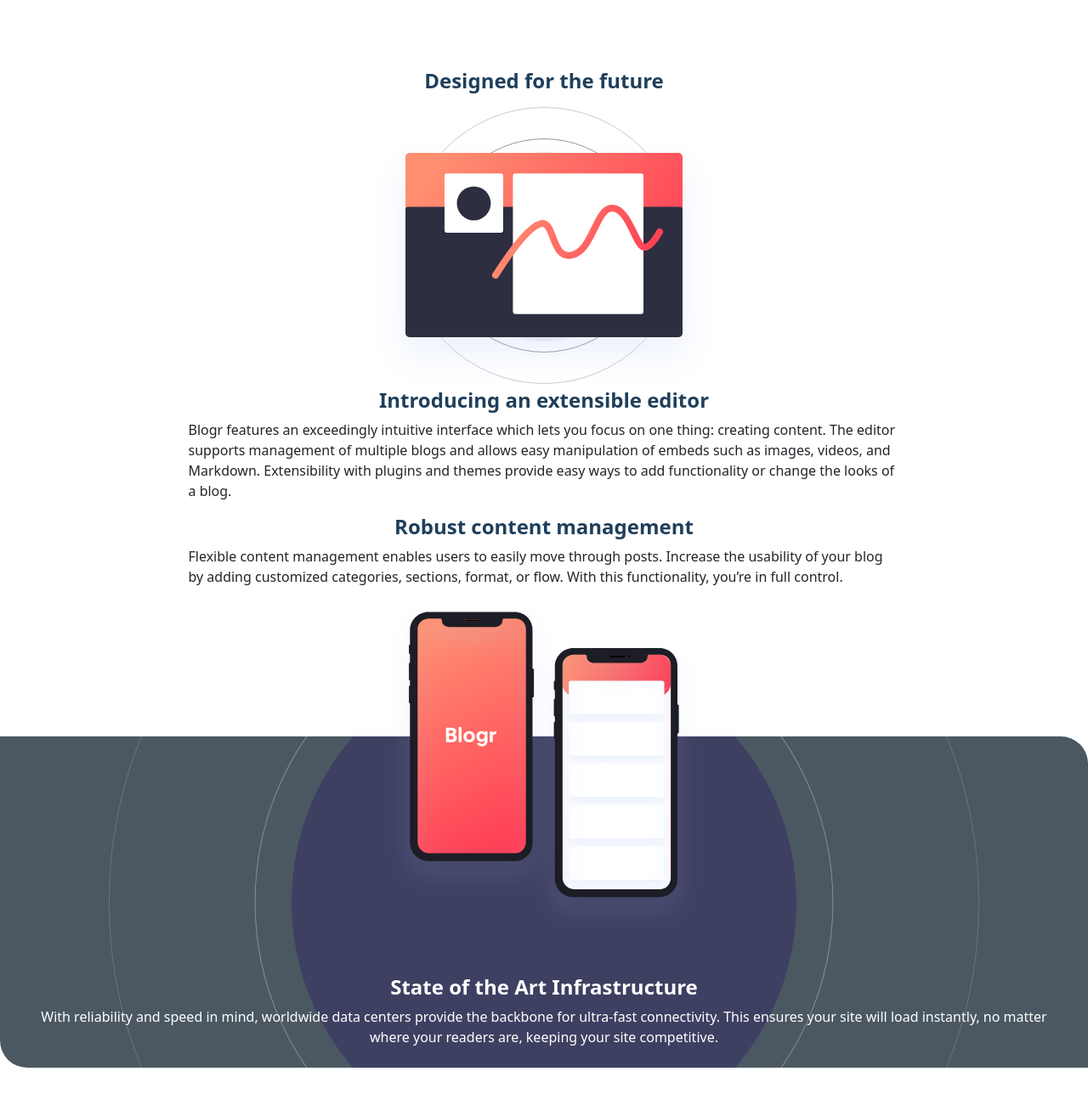
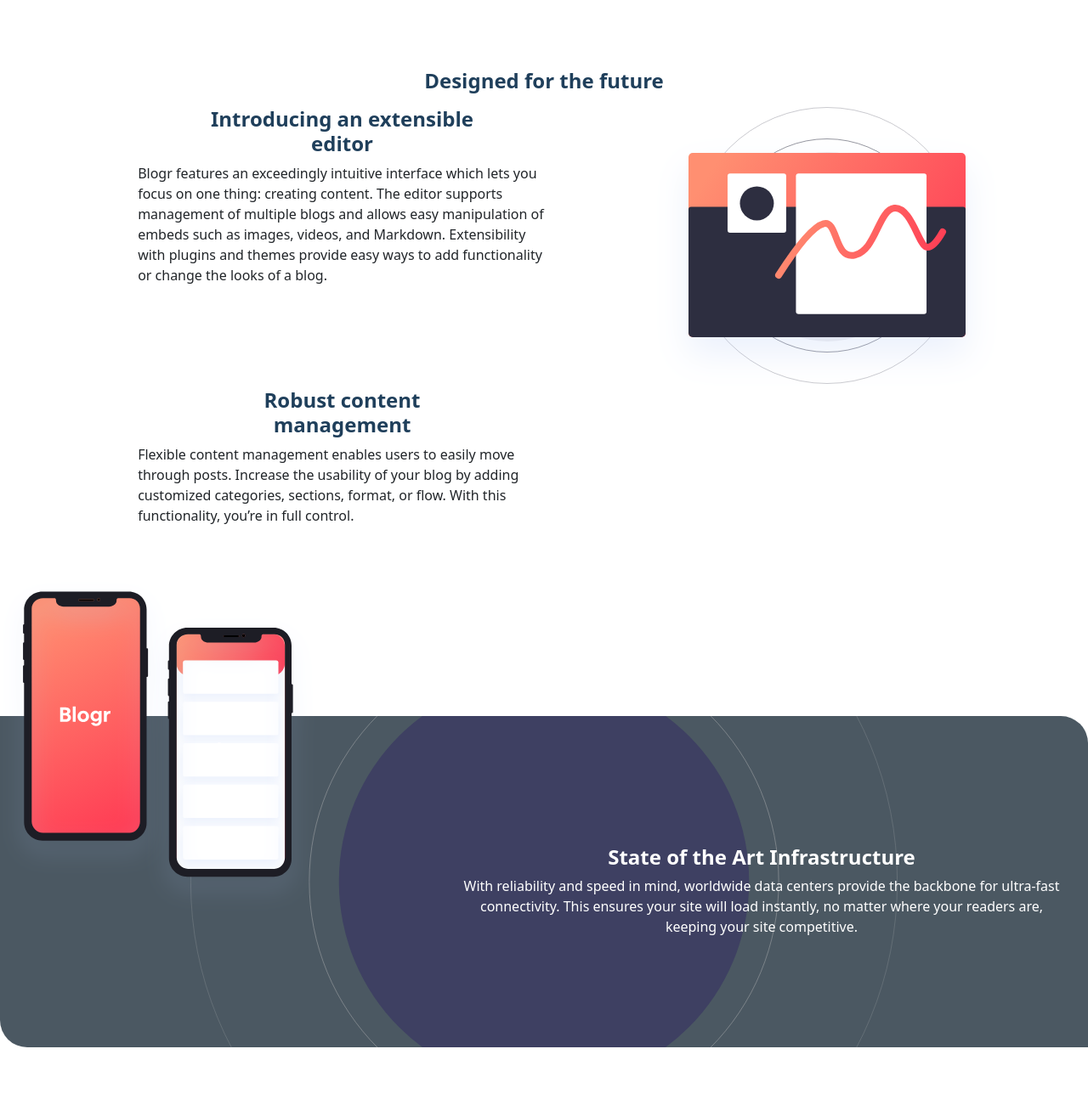
Before and after one commit to Blaine137/BlogrLandingPage, a plain HTML site: page index.html in a window 1280 px wide. Shown: the part 666-1954 px from the top of the page at 85% size. Drawn offline with nearby package versions, Linux system fonts and the light colour scheme; files whose address does not match are found by name.

Commit message:
fixing grid/flex on desktop

```diff
--- a/index.html
+++ b/index.html
@@ -77,7 +77,7 @@
             <h6 class="text-center text-white w-75 mx-auto fw-light">Grow your audience and build your online brand</h6>
           </div>
         </div>
-        <div class="row align-content-center">
+        <div class="row align-content-center btnRow">
           <div class="col text-center">
             <button type="button" class="btn btn-primary startBtn border-0 rounded-pill fw-bold">Start For Free</button>
           </div>
@@ -96,13 +96,11 @@
       </div>
   </div>
   <div class="container">
-    <div class="row">
-      <div class="col col-12 text-center">
+    <div class="row secondSectionRow mb-lg-5">
+      <div class="col col-12 col-lg-5 text-center">
         <img src="images/illustration-editor-mobile.svg" class="img-fluid" alt="illustration editor">
       </div>
-    </div>
-    <div class="row">
-      <div class="col-12">
+      <div class="col-12 col-lg-7">
         <div class="col col-12 text-center">
           <h4 class="w-50 mx-auto subHeading fw-bold">Introducing an extensible editor</h4>
         </div>
@@ -115,9 +113,7 @@
           </p>
         </div>
       </div>
-    </div>
-    <div class="row">
-      <div class="col-12">
+      <div class="col-12 col-lg-7" style="margin-right: auto;">
         <div class="col col-12 text-center">
           <h4 class="w-50 mx-auto subHeading fw-bold">Robust content management</h4>
         </div>
--- a/styles.css
+++ b/styles.css
@@ -137,9 +137,38 @@
     }
 }
 
-@media only screen and (min-width: 975px){
+@media only screen and (min-width: 976px){
+    .title1{
+        width: 100%;
+    }
+
+    .secondSectionRow{
+        flex-direction: row-reverse;
+    }
+
+    .btnRow{
+        align-content: flex-start !important;
+    }
+
+    .bgRow1{
+        background-position-x: left;
+    }
+
     .bgRow2{
-        background-size: 80%;
+        background-size: 65%;
+        background-position-x: left calc(-30rem + 20vw);
+        background-position-y: top calc(-15rem + 15vh);
+    }
+
+    .bgRow2 .col-12{
+        position: absolute;
+        top: 8rem;
+        right: 0;
+        width: 60%;
+    }
+
+    .bgRow2 h4{
+        width: 100% !important;
     }
 
     .navbar-collapse{
```
